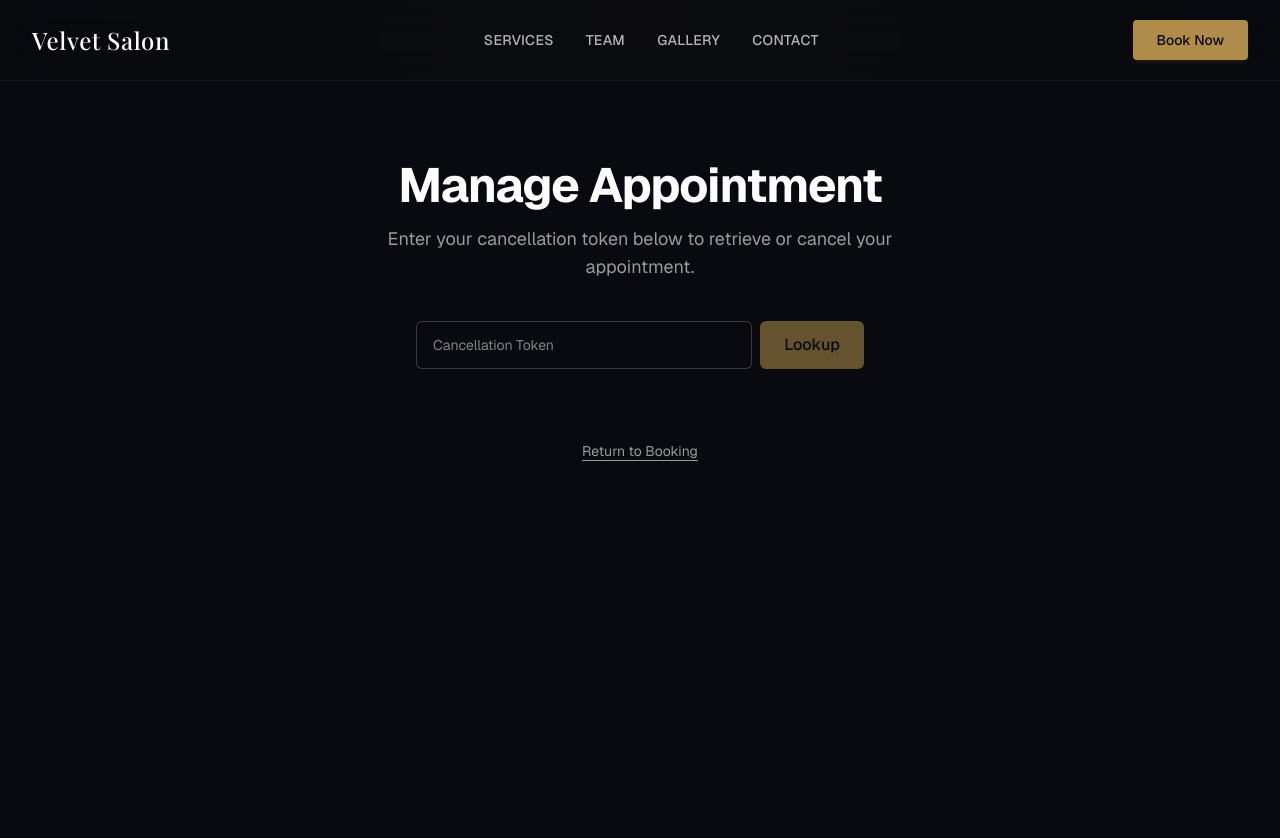
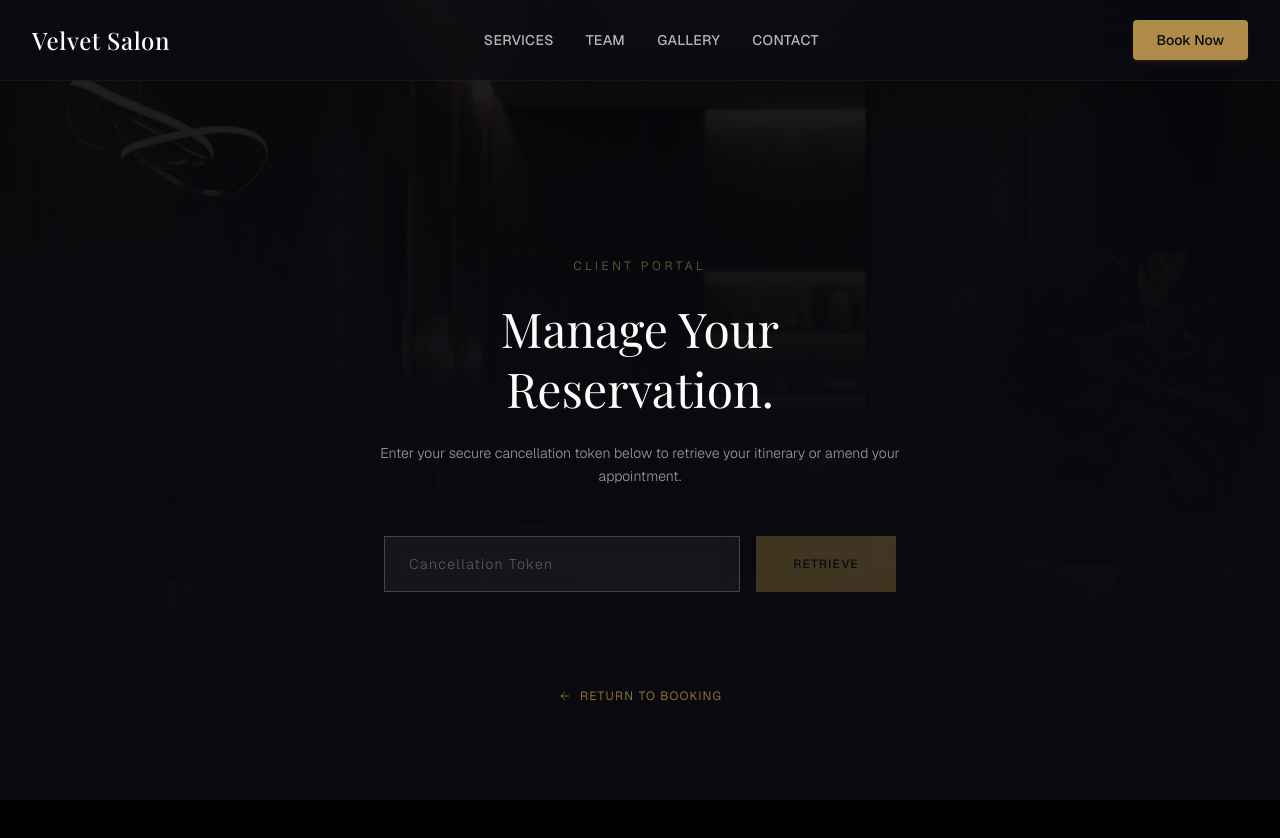
Before and after one commit to Sankalpa-KMCP/salon_full_stack, a Next.js app in the folder frontend/: page /booking/manage in a window 1280 px wide. Shown: the top 838 px of the page. Before the commit the page ends 800 px from the top, so only its background shows below. Built offline with nearby package versions, Linux system fonts and the light colour scheme; no server answers; a web font is replaced by a local one.

Commit message:
style(frontend): redesign manage cancel ui

```diff
--- a/frontend/app/booking/manage/manage-client.tsx
+++ b/frontend/app/booking/manage/manage-client.tsx
@@ -3,6 +3,7 @@
 import { useState, useEffect, FormEvent } from 'react';
 import { useSearchParams } from 'next/navigation';
 import Link from 'next/link';
+import Image from 'next/image';
 import { apiClient, BookingResponseDto, ServiceDto, ApiError, API_BASE_URL } from '@/lib/api-client';
 
 export default function ManageClient() {
@@ -117,10 +118,14 @@ export default function ManageClient() {
 
   if (configError) {
     return (
-      <div className="flex flex-col items-center justify-center flex-1 bg-background p-4 font-sans">
-        <div className="max-w-md p-6 bg-red-500/10 border border-red-500/20 rounded-xl text-center">
-          <h2 className="text-lg font-semibold text-red-500 mb-2">Configuration Error</h2>
-          <p className="text-sm text-red-400">{configError}</p>
+      <div className="flex flex-col flex-1 bg-black font-sans items-center justify-center p-8 text-center relative">
+        <div className="absolute inset-0 z-0">
+          <Image src="/media/hero-ambience.webp" alt="Background" fill className="object-cover opacity-30 mix-blend-luminosity" />
+          <div className="absolute inset-0 bg-gradient-to-b from-background/80 to-background" />
+        </div>
+        <div className="relative z-10 p-10 bg-white/5 border border-white/10 rounded-sm max-w-lg backdrop-blur-sm">
+          <h2 className="text-2xl font-display text-accent mb-4 uppercase tracking-widest text-red-400">System Unavailable</h2>
+          <p className="text-foreground/70 font-light text-sm">{configError}</p>
         </div>
       </div>
     );
@@ -132,99 +137,121 @@ export default function ManageClient() {
     : '';
 
   return (
-    <div className="flex flex-col flex-1 bg-background font-sans">
-      <main className="flex-1 flex flex-col items-center py-20 px-4 sm:px-6 lg:px-8">
-        <div className="w-full max-w-2xl mx-auto flex flex-col gap-10">
+    <div className="flex flex-col flex-1 bg-black font-sans relative min-h-screen">
+      {/* Cinematic Background */}
+      <div className="fixed inset-0 z-0 pointer-events-none">
+        <Image src="/media/hero-ambience.webp" alt="Velvet Salon Ambience" fill className="object-cover opacity-25 mix-blend-luminosity" priority />
+        <div className="absolute inset-0 bg-gradient-to-t from-background via-background/90 to-background/50" />
+      </div>
 
-          <div className="flex flex-col items-center gap-4 text-center">
-            <h1 className="text-4xl sm:text-5xl font-bold tracking-tight text-foreground">
-              Manage Appointment
+      <main className="relative z-10 flex-1 flex flex-col items-center justify-center py-20 px-4 sm:px-6 lg:px-8 w-full max-w-4xl mx-auto">
+        <div className="w-full flex flex-col gap-12 items-center">
+
+          <div className="flex flex-col items-center gap-6 text-center max-w-xl">
+            <span className="text-accent/60 font-light tracking-[0.3em] uppercase text-xs">Client Portal</span>
+            <h1 className="text-4xl sm:text-5xl font-display text-foreground leading-tight">
+              Manage Your<br />Reservation.
             </h1>
-            <p className="text-lg text-foreground/60 max-w-xl">
-              Enter your cancellation token below to retrieve or cancel your appointment.
+            <p className="text-foreground/60 font-light text-sm leading-relaxed">
+              Enter your secure cancellation token below to retrieve your itinerary or amend your appointment.
             </p>
           </div>
 
-          <form onSubmit={onSubmit} className="flex gap-2 w-full max-w-md mx-auto">
+          <form onSubmit={onSubmit} className="flex flex-col sm:flex-row gap-4 w-full max-w-lg mx-auto relative group">
+            <div className="relative flex-1">
               <input
                 type="text"
                 value={tokenInput}
                 onChange={(e) => setTokenInput(e.target.value)}
                 placeholder="Cancellation Token"
-              className="flex-1 h-12 rounded-md border border-white/20 bg-background px-4 text-sm text-foreground focus-visible:outline-none focus-visible:ring-2 focus-visible:ring-ring"
+                className="w-full h-14 bg-white/5 border border-white/20 px-6 py-2 text-sm tracking-widest text-foreground font-light focus:outline-none focus:border-accent disabled:opacity-50 transition-colors backdrop-blur-sm placeholder:text-foreground/30 text-center sm:text-left"
                 required
               />
+            </div>
             <button
               type="submit"
               disabled={loading || !tokenInput.trim()}
-              className="h-12 px-6 rounded-md bg-accent text-accent-foreground font-medium hover:opacity-90 transition-opacity disabled:opacity-50"
+              className="h-14 px-8 bg-accent text-accent-foreground text-xs uppercase tracking-widest font-medium hover:bg-white transition-all duration-300 disabled:opacity-30 disabled:cursor-not-allowed flex items-center justify-center min-w-[140px]"
             >
-              {loading ? 'Looking up...' : 'Lookup'}
+              {loading ? (
+                <span className="w-4 h-4 border-2 border-background/20 border-t-background rounded-full animate-spin" />
+              ) : 'Retrieve'}
             </button>
           </form>
 
           {error && (
-            <div className="w-full p-4 bg-red-500/10 border border-red-500/20 rounded-lg text-red-400 text-sm text-center">
+            <div className="w-full max-w-lg p-6 bg-red-500/5 border-l-2 border-red-500/50 text-red-400 text-sm font-light text-center backdrop-blur-sm">
               {error}
             </div>
           )}
 
           {appointment && !loading && (
-            <div className="w-full bg-white/5 border border-white/10 rounded-2xl p-8 flex flex-col items-center text-center gap-6 mt-4">
-              <div className="flex flex-col items-center gap-2">
-                <div className={`px-4 py-1 rounded-full text-xs font-semibold ${
+            <div className="w-full max-w-2xl bg-white/5 border border-white/10 p-8 sm:p-12 flex flex-col items-center text-center gap-8 backdrop-blur-md shadow-2xl relative overflow-hidden mt-4">
+              {/* Receipt styling overlay */}
+              <div className="absolute top-0 left-0 w-full h-1 bg-gradient-to-r from-transparent via-accent/50 to-transparent opacity-50" />
+
+              <div className="flex flex-col items-center gap-4 w-full">
+                <div className={`px-4 py-1.5 text-[10px] uppercase tracking-widest font-medium border ${
                   appointment.status === 'CANCELLED'
-                    ? 'bg-red-500/20 text-red-400 border border-red-500/30'
-                    : 'bg-green-500/20 text-green-400 border border-green-500/30'
+                    ? 'bg-red-500/10 text-red-400 border-red-500/20'
+                    : 'bg-green-500/10 text-green-400 border-green-500/20'
                 }`}>
                   {appointment.status}
                 </div>
-                <h2 className="text-2xl font-semibold text-foreground mt-2">
+
+                <h2 className="text-3xl font-display text-foreground mt-4">
                   {formatDate(appointment.startTime)}
                 </h2>
+                <div className="w-12 h-[1px] bg-accent/40 my-2" />
               </div>
 
-              <div className="w-full bg-black/20 rounded-xl p-6 text-left border border-white/5">
-                <div className="grid grid-cols-2 gap-y-4 text-sm">
-                  <div className="text-foreground/50">Service</div>
-                  <div className="font-medium text-foreground text-right">{resolvedServiceName}</div>
+              <div className="w-full bg-black/40 border border-white/5 p-8 flex flex-col gap-6 relative">
+                <div className="grid grid-cols-2 gap-y-6 text-sm font-light">
+                  <div className="text-foreground/40 uppercase tracking-widest text-xs text-left">Service</div>
+                  <div className="text-foreground text-right">{resolvedServiceName}</div>
 
-                  <div className="text-foreground/50">Stylist</div>
-                  <div className="font-medium text-foreground text-right">{appointment.staffName}</div>
+                  <div className="text-foreground/40 uppercase tracking-widest text-xs text-left">Curator</div>
+                  <div className="text-foreground text-right">{appointment.staffName}</div>
 
-                  <div className="text-foreground/50">Time</div>
-                  <div className="font-medium text-foreground text-right">
-                    {formatTime(appointment.startTime)} - {formatTime(appointment.endTime)}
+                  <div className="text-foreground/40 uppercase tracking-widest text-xs text-left">Duration</div>
+                  <div className="text-foreground text-right">
+                    {formatTime(appointment.startTime)} &mdash; {formatTime(appointment.endTime)}
                   </div>
                 </div>
               </div>
 
               {appointment.status !== 'CANCELLED' ? (
-                <div className="w-full flex flex-col gap-4 mt-2">
+                <div className="w-full flex flex-col gap-6 mt-4">
+                  <p className="text-xs text-foreground/50 font-light italic">
+                    Amendments or cancellations must be finalized at least 24 hours prior to your scheduled arrival.
+                  </p>
                   <button
                     onClick={handleCancel}
                     disabled={cancelling}
-                    className="w-full py-4 bg-red-500/20 hover:bg-red-500/30 text-red-500 rounded-xl font-medium transition-colors border border-red-500/20 disabled:opacity-50"
+                    className="w-full py-5 bg-red-950/30 hover:bg-red-900/40 text-red-400 border border-red-900/30 text-xs uppercase tracking-widest font-medium transition-all duration-300 disabled:opacity-50 flex items-center justify-center gap-3"
                   >
-                    {cancelling ? 'Cancelling...' : 'Cancel Appointment'}
+                    {cancelling ? (
+                      <>
+                        <span className="w-4 h-4 border-2 border-red-400/20 border-t-red-400 rounded-full animate-spin" />
+                        Processing...
+                      </>
+                    ) : 'Cancel Reservation'}
                   </button>
-                  <p className="text-xs text-foreground/50">
-                    Cancellations must be made at least 24 hours in advance.
-                  </p>
                 </div>
               ) : (
-                <div className="w-full p-4 bg-green-500/10 border border-green-500/20 rounded-lg text-green-400 text-sm">
-                  Your appointment has been successfully cancelled.
+                <div className="w-full p-6 bg-background/40 border border-white/5 text-foreground/60 text-sm font-light mt-4">
+                  This reservation has been successfully annulled.
                 </div>
               )}
             </div>
           )}
 
-          <div className="flex justify-center pt-8">
+          <div className="flex justify-center pt-12">
             <Link
               href="/booking"
-              className="text-sm text-foreground/60 hover:text-foreground underline underline-offset-4"
+              className="text-xs uppercase tracking-widest text-accent/70 hover:text-accent transition-colors flex items-center gap-2"
             >
+              <svg width="14" height="14" viewBox="0 0 24 24" fill="none" stroke="currentColor" strokeWidth="1.5"><path d="M19 12H5M12 19l-7-7 7-7"/></svg>
               Return to Booking
             </Link>
           </div>
```
Lines whose indentation alone changed are shown as unchanged.
